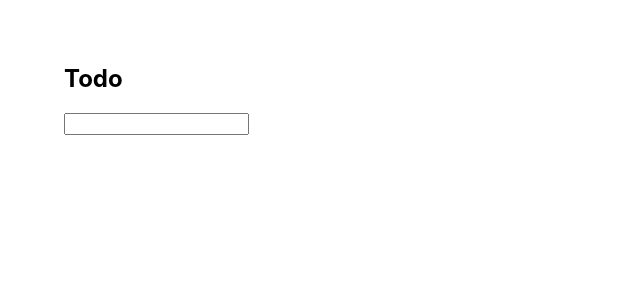
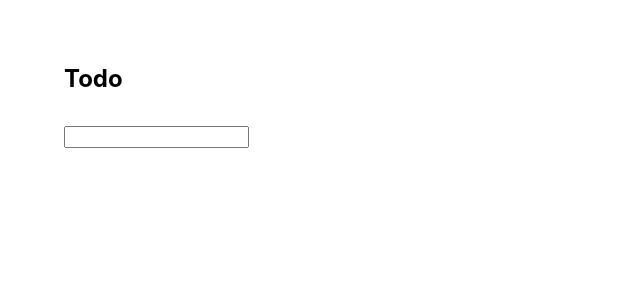
Before and after one commit to rey-vthi/todoAppReact, a React (Create React App) app: page / in a window 1280 px wide. Shown: the top 300 px of the page, without its empty margins (0-640 px from the left). Built offline with nearby package versions, Linux system fonts and the light colour scheme.

Commit message:
refactored toggleStatus

```diff
--- a/src/App.css
+++ b/src/App.css
@@ -41,6 +41,7 @@
 .todo-feeder {
   height: 2vh;
   outline: none;
+  margin-top: 1vw;
 }
 
 .todoTitle {
--- a/src/components/TodoList.js
+++ b/src/components/TodoList.js
@@ -27,8 +27,7 @@ class TodoList extends React.Component {
   updateTodoStatus(id) {
     this.setState(({todoList}) => {
       const allTodo = todoList.map(todo => ({...todo}));
-      const {status, todo} = allTodo[id];
-      allTodo[id] = {status: toggleStatus(status), todo};
+      allTodo[id].status = toggleStatus(allTodo[id].status);
       return {todoList: allTodo};
     });
   }
```
